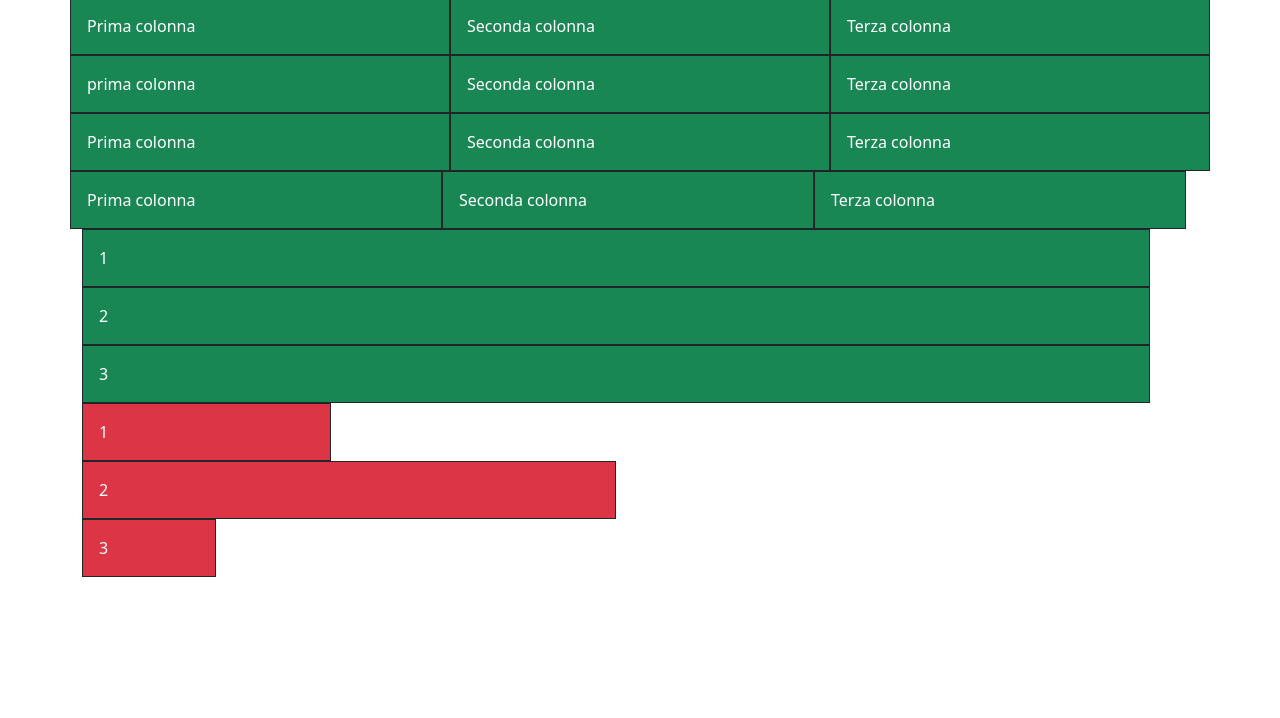
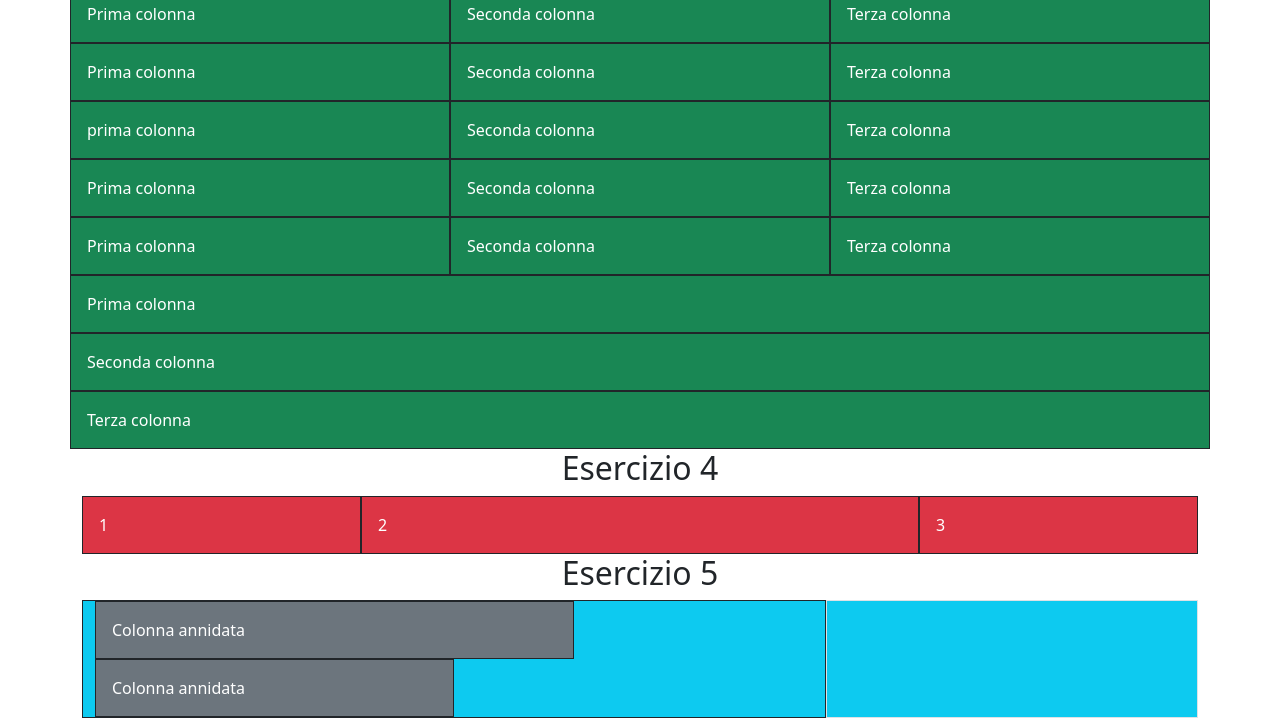
Before and after one commit to Katiacrisci/U2-W6-D1, a plain HTML site: page index.html in a window 1280 px wide. Shown: the part 270-988 px from the top of the page. Before the commit the page ends 847 px from the top, so only its background shows below. Drawn offline with nearby package versions, Linux system fonts and the light colour scheme.

Commit message:
add exercise 5

```diff
--- a/index.html
+++ b/index.html
@@ -10,126 +10,88 @@
       integrity="sha384-T3c6CoIi6uLrA9TneNEoa7RxnatzjcDSCmG1MXxSR1GAsXEV/Dwwykc2MPK8M2HN"
       crossorigin="anonymous"
     />
-    <link rel="stylesheet" href="./style.css">
+    <link rel="stylesheet" href="./style.css" />
   </head>
   <body>
     <div class="container-fluid">
       <!-- esercizio 1 -->
       <h2 class="title text-center">Esercizio 1</h2>
-      <div class="container ">
+      <div class="container">
         <div class="row">
-        <div class="col-md p-3 bg-primary text-white border border-dark">
-          1
+          <div class="col-md p-3 bg-primary text-white border border-dark">1</div>
+          <div class="col-md p-3 bg-primary text-white border border-dark">2</div>
+          <div class="col-md p-3 bg-primary text-white border border-dark">3</div>
         </div>
-        <div class="col-md p-3 bg-primary text-white border border-dark">
-          2
-        </div>
-        <div class="col-md p-3 bg-primary text-white border border-dark">
-          3
-        </div>
-      </div>
-
       </div>
 
       <!-- esercizio 2 -->
       <h2 class="title text-center">Esercizio 2</h2>
       <div class="row">
-        <div class="col-md-4 p-3 bg-warning text-white border border-dark">
-          1
-        </div>
-        <div class="col-md-4 p-3 bg-warning text-white border border-dark">
-          2
-        </div>
-        <div class="col-md-4 p-3 bg-warning text-white border border-dark">
-        </div>
+        <div class="col-md-4 p-3 bg-warning text-white border border-dark">1</div>
+        <div class="col-md-4 p-3 bg-warning text-white border border-dark">2</div>
+        <div class="col-md-4 p-3 bg-warning text-white border border-dark"></div>
       </div>
       <!-- esercizio 3 -->
+      <h2 class="title text-center">Esercizio 3</h2>
       <div class="container">
         <div class="row">
-        <div class="col-4 p-3 bg-success text-white border border-dark">
-           Prima colonna
-        </div>
-        <div class="col-4 p-3 bg-success text-white border border-dark">
-          Seconda colonna
-        </div>
-       <div class="col-4 p-3 bg-success text-white border border-dark">
-        Terza colonna
-        </div>
+          <div class="col-4 p-3 bg-success text-white border border-dark">Prima colonna</div>
+          <div class="col-4 p-3 bg-success text-white border border-dark">Seconda colonna</div>
+          <div class="col-4 p-3 bg-success text-white border border-dark">Terza colonna</div>
         </div>
         <div class="row">
-        <div class="col-sm-4 p-3 bg-success text-white border border-dark">
-          Prima colonna
-        </div>
-        <div class="col-sm-4 p-3 bg-success text-white border border-dark">
-           Seconda colonna
-        </div>
-       <div class="col-sm-4 p-3 bg-success text-white border border-dark">
-        Terza colonna
-        </div>
+          <div class="col-sm-4 p-3 bg-success text-white border border-dark">Prima colonna</div>
+          <div class="col-sm-4 p-3 bg-success text-white border border-dark">Seconda colonna</div>
+          <div class="col-sm-4 p-3 bg-success text-white border border-dark">Terza colonna</div>
         </div>
         <div class="row">
-        <div class="col-md-4 p-3 bg-success text-white border border-dark">
-          prima colonna
-           </div>
-        <div class="col-md-4 p-3 bg-success text-white border border-dark">
-          Seconda colonna
-        </div>
-       <div class="col-md-4 p-3 bg-success text-white border border-dark">
-        Terza colonna
-        </div>
+          <div class="col-md-4 p-3 bg-success text-white border border-dark">prima colonna</div>
+          <div class="col-md-4 p-3 bg-success text-white border border-dark">Seconda colonna</div>
+          <div class="col-md-4 p-3 bg-success text-white border border-dark">Terza colonna</div>
         </div>
         <div class="row">
-        <div class="col-lg-4 p-3 bg-success text-white border border-dark">
-        Prima colonna
-        </div>
-        <div class="col-lg-4 p-3 bg-success text-white border border-dark">
-        Seconda colonna
-        </div>
-       <div class="col-lg-4 p-3 bg-success text-white border border-dark">
-        Terza colonna
+          <div class="col-lg-4 p-3 bg-success text-white border border-dark">Prima colonna</div>
+          <div class="col-lg-4 p-3 bg-success text-white border border-dark">Seconda colonna</div>
+          <div class="col-lg-4 p-3 bg-success text-white border border-dark">Terza colonna</div>
         </div>
           <div class="row">
-        <div class="col-xl-4 p-3 bg-success text-white border border-dark">
-        Prima colonna
-        </div>
-        <div class="col-xl-4 p-3 bg-success text-white border border-dark">
-        Seconda colonna
-        </div>
-       <div class="col-xl-4 p-3 bg-success text-white border border-dark">
-        Terza colonna
-
+            <div class="col-xl-4 p-3 bg-success text-white border border-dark">Prima colonna</div>
+            <div class="col-xl-4 p-3 bg-success text-white border border-dark">Seconda colonna</div>
+            <div class="col-xl-4 p-3 bg-success text-white border border-dark">Terza colonna</div>
           </div>
           <div class="row">
-        <div class="col-xxl-4">
-           <div class="p-3 bg-success text-white border border-dark">1</div>
-        </div>
-        <div class="col-xxl-4">
-           <div class="p-3 bg-success text-white border border-dark">2</div>
-        </div>
-       <div class="col-xxl-4">
-           <div class="p-3 bg-success text-white border border-dark">3</div>
+            <div class="col-xxl-4 p-3 bg-success text-white border border-dark">Prima colonna</div>
+            <div class="col-xxl-4 p-3 bg-success text-white border border-dark">Seconda colonna</div>
+            <div class="col-xxl-4 p-3 bg-success text-white border border-dark">Terza colonna</div>
           </div>
           <!-- esercizio 4 -->
+          <h2 class="title text-center">Esercizio 4</h2>
           <div class="container">
             <div class="row">
-            <div class="col-md-3">
-              <div class="p-3 bg-danger text-white border border-dark">1</div>
+              <div class="col-md-3 p-3 bg-danger text-white border border-dark">1
               </div>
-            </div>
-            <div class="col-md-6">
-              <div class="p-3 bg-danger text-white border border-dark">2</div>
-               <div class="col-md-3">
-              <div class="p-3 bg-danger text-white border border-dark">3</div>
+            <div class="col-md-6 p-3 bg-danger text-white border border-dark">2</div>
+              <div class="col-md-3 p-3 bg-danger text-white border border-dark">3
             </div>
           </div>
         </div>
-
-
-
+        <h2 class="title text-center">Esercizio 5</h2>
+        <div class="container">
+          <div class="row">
+            <div class="col-md-8 bg-info text-white border border-dark">
+              <div class="row"></div>
+              <div class=" p-3 col-md-8 bg-secondary text-white border border-dark">
+              Colonna annidata
 
             </div>
+            <div class="p-3 col-md-6 bg-secondary text-white border border-dark"
+            > Colonna annidata
           </div>
-
+            </div>
+            <div class="p-3 col-md-4 bg-info text-white border border-dar"></div>
+          </div>
+        </div>
+      </div>
     </div>
   </body>
 </html>
```
Lines whose indentation alone changed are shown as unchanged.
